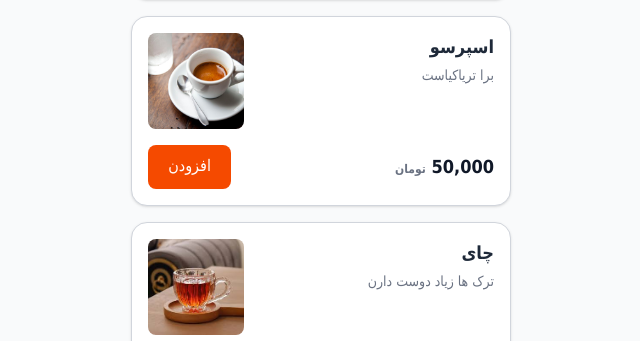
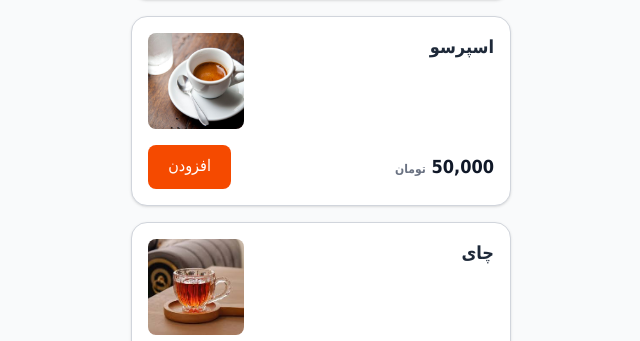
Before and after one commit to elliotWoas/fernweh, a React (Vite) app: page / in a window 1280 px wide. Shown: the part 2283-2624 px from the top of the page, without its empty margins (319-959 px from the left). Built offline with nearby package versions, Linux system fonts and the light colour scheme; a small style sheet from the web is missing.

Commit message:
fix(menuItems): remove inappropriate descriptions from menu items
The descriptions for espresso and tea items contained culturally insensitive and irrelevant content. These have been removed to maintain professionalism and cultural sensitivity in the menu.

```diff
--- a/src/data/menuItems.ts
+++ b/src/data/menuItems.ts
@@ -105,7 +105,7 @@ export const menuItems = [
         image: espereso,
         elementId: "قهوه",
         title: " اسپرسو ",
-        desc: "برا تریاکیاست",
+        desc: "",
         price: "50,000",
         icon: "☕",
     },
@@ -113,7 +113,7 @@ export const menuItems = [
         image: tea,
         elementId: " چای و دمنوش ",
         title: " چای ",
-        desc: " ترک ها زیاد دوست دارن  ",
+        desc: "",
         price: "80,000",
         icon: "☕",
     },
```
